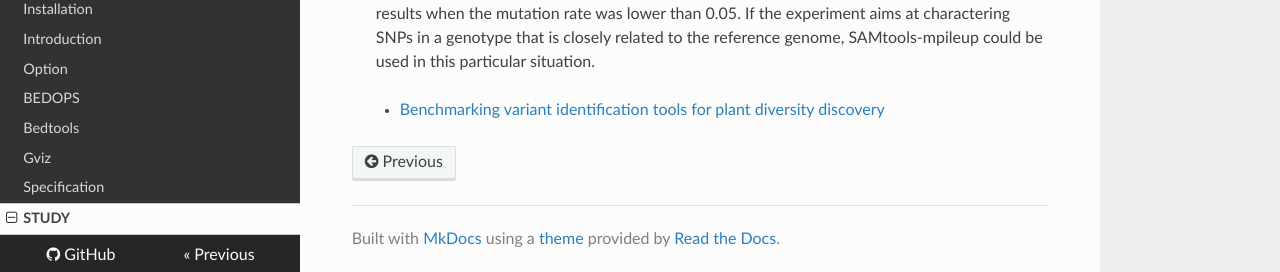
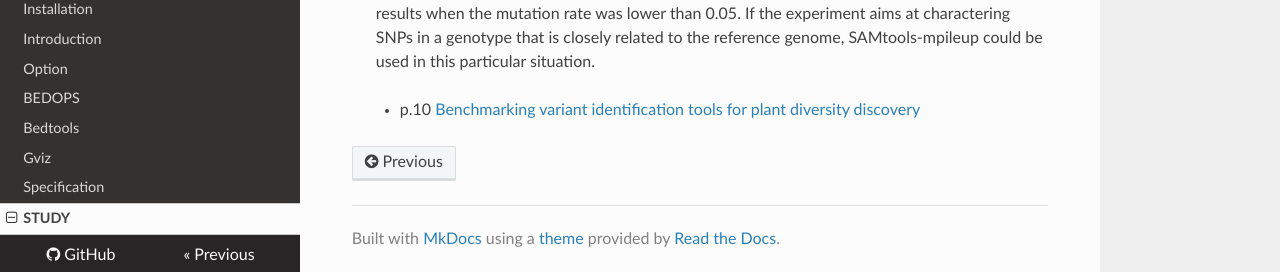
Before and after one commit to WonyoungCho/plink, an MkDocs documentation site: the page built from docs/study.md, in a window 1280 px wide and 1057 px high. Shown: the part 782-1054 px from the top of the window. Built offline with MkDocs 1.6.1, drawn with Linux system fonts in a browser that asks for light colours; nearby versions of some CDN libraries; old or Windows-style settings are respelled for this version of MkDocs.

Commit message:
Update study.md

```diff
--- a/docs/study.md
+++ b/docs/study.md
@@ -7,4 +7,4 @@
 ones, from aligned reads by using the GVCF system. This saves considerable time and computational expense when adding samples to a dataset. The third reason to recommend GATK-HC is that it supports multi-thread processing which is not available in the SAMtools-mpileup. Taking the advantage of high-performance clusters, multi-thread feature can significantly save processing time especially for large studies. Finally, the GATK package supports sophisticated machine learning based variant filtering (VQSR) which
 showed superior performance than empirical hard cutoffs. We did, however, find situations that SAMtools-mpileup is more preferable depending on the goal of the study. For example, for a low diversity population with very low sequencing coverage (1x), SAMtools-mpileup was able to identify more true SNPs than GATK-HC but at the cost of lower precision. If the purpose of the experiment is to identify as many true positive SNPs as possible, then SAMtoolsmpileup could be used in this particular situation. Another situation that SAMtools-mpileup may be preferable is identifying SNPs from a closely related sample. According to the simulation results from single samples, SAMtools-mpileup resulted slightly higher precision and recall values than GATK-HC results when the mutation rate was lower than 0.05. If the experiment aims at charactering SNPs in a genotype that is closely related to the reference genome, SAMtools-mpileup could be used in this particular situation.
 
-> - [Benchmarking variant identification tools for plant diversity discovery](https://bmcgenomics.biomedcentral.com/articles/10.1186/s12864-019-6057-7)
+> - p.10 [Benchmarking variant identification tools for plant diversity discovery](https://bmcgenomics.biomedcentral.com/articles/10.1186/s12864-019-6057-7)
```
